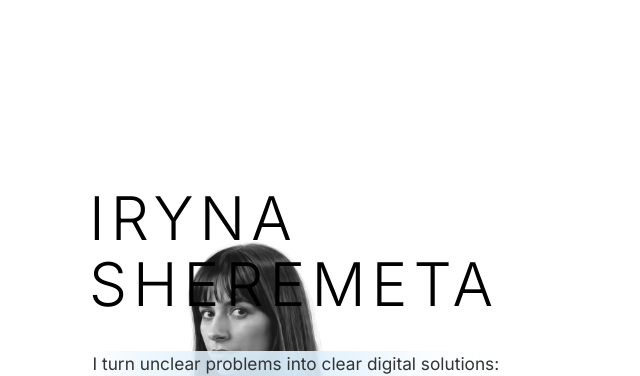
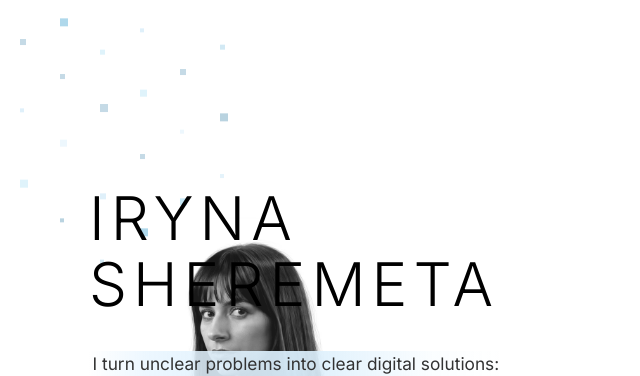
Before and after one commit to Irene2828/porfoliojuly, a Next.js app: page / in a window 1280 px wide. Shown: the top 376 px of the page, without its empty margins (0-640 px from the left). Built offline with nearby package versions, Linux system fonts and the light colour scheme; no server answers; the database is empty; a web font is replaced by a local one.

Commit message:
Design: add tech pixel waterfall decoration to top-left of Hero section

```diff
--- a/src/app/components/Hero.css
+++ b/src/app/components/Hero.css
@@ -723,3 +723,42 @@
   transform: translateX(50%) translateY(8px) !important;
   transition: opacity 0.18s ease, transform 0.18s ease;
 }
+
+/* Tech Pixel Decor in Top-Left (guiding eye to header area) */
+.hero-pixel-decor {
+  position: absolute;
+  top: 0;
+  left: 0;
+  width: 240px;
+  height: 320px;
+  pointer-events: none;
+  z-index: 1; /* behind name copy but visible on background */
+  opacity: 0.8;
+}
+
+@keyframes pixelFloat1 {
+  0%, 100% { transform: translateY(0px); opacity: 0.35; }
+  50% { transform: translateY(-8px); opacity: 0.6; }
+}
+
+@keyframes pixelFloat2 {
+  0%, 100% { transform: translateY(0px); opacity: 0.55; }
+  50% { transform: translateY(-5px); opacity: 0.25; }
+}
+
+@keyframes pixelFloat3 {
+  0%, 100% { transform: translateY(0px); opacity: 0.25; }
+  50% { transform: translateY(-10px); opacity: 0.5; }
+}
+
+.pixel-pulse-1 {
+  animation: pixelFloat1 5s ease-in-out infinite;
+}
+
+.pixel-pulse-2 {
+  animation: pixelFloat2 7s ease-in-out infinite;
+}
+
+.pixel-pulse-3 {
+  animation: pixelFloat3 6s ease-in-out infinite;
+}
--- a/src/app/components/Hero.tsx
+++ b/src/app/components/Hero.tsx
@@ -7,6 +7,44 @@ import heroImage from '../assets/999.webp';
 export default function Hero() {
   return (
     <section className="hero-section">
+      {/* Tech Pixel Decor in Top-Left */}
+      <div className="hero-pixel-decor">
+        <svg width="240" height="320" viewBox="0 0 240 320" fill="none" xmlns="http://www.w3.org/2000/svg">
+          {/* Column 1 */}
+          <rect x="20" y="40" width="6" height="6" fill="#3f87ac" opacity="0.4" className="pixel-pulse-1" />
+          <rect x="20" y="110" width="4" height="4" fill="#a8d8f2" opacity="0.6" className="pixel-pulse-2" />
+          <rect x="20" y="180" width="8" height="8" fill="#63c0e7" opacity="0.3" className="pixel-pulse-3" />
+
+          {/* Column 2 */}
+          <rect x="60" y="20" width="8" height="8" fill="#2494c8" opacity="0.35" className="pixel-pulse-2" />
+          <rect x="60" y="75" width="5" height="5" fill="#3f87ac" opacity="0.5" className="pixel-pulse-1" />
+          <rect x="60" y="140" width="7" height="7" fill="#a8d8f2" opacity="0.4" className="pixel-pulse-3" />
+          <rect x="60" y="220" width="4" height="4" fill="#3f87ac" opacity="0.6" className="pixel-pulse-2" />
+
+          {/* Column 3 */}
+          <rect x="100" y="50" width="5" height="5" fill="#63c0e7" opacity="0.45" className="pixel-pulse-3" />
+          <rect x="100" y="105" width="8" height="8" fill="#3f87ac" opacity="0.3" className="pixel-pulse-1" />
+          <rect x="100" y="195" width="6" height="6" fill="#a8d8f2" opacity="0.5" className="pixel-pulse-2" />
+          <rect x="100" y="260" width="4" height="4" fill="#2494c8" opacity="0.4" className="pixel-pulse-3" />
+
+          {/* Column 4 */}
+          <rect x="140" y="30" width="4" height="4" fill="#a8d8f2" opacity="0.6" className="pixel-pulse-2" />
+          <rect x="140" y="90" width="7" height="7" fill="#63c0e7" opacity="0.35" className="pixel-pulse-3" />
+          <rect x="140" y="155" width="5" height="5" fill="#3f87ac" opacity="0.5" className="pixel-pulse-1" />
+          <rect x="140" y="230" width="8" height="8" fill="#2494c8" opacity="0.25" className="pixel-pulse-2" />
+
+          {/* Column 5 */}
+          <rect x="180" y="70" width="6" height="6" fill="#3f87ac" opacity="0.4" className="pixel-pulse-1" />
+          <rect x="180" y="130" width="4" height="4" fill="#a8d8f2" opacity="0.55" className="pixel-pulse-3" />
+          <rect x="180" y="200" width="7" height="7" fill="#63c0e7" opacity="0.3" className="pixel-pulse-2" />
+
+          {/* Column 6 */}
+          <rect x="220" y="45" width="5" height="5" fill="#2494c8" opacity="0.5" className="pixel-pulse-3" />
+          <rect x="220" y="115" width="8" height="8" fill="#3f87ac" opacity="0.25" className="pixel-pulse-2" />
+          <rect x="220" y="175" width="4" height="4" fill="#a8d8f2" opacity="0.6" className="pixel-pulse-1" />
+        </svg>
+      </div>
+
       <div className="container hero-container">
         <div className="hero-content">
           <div className="hero-copy-motion">
```
